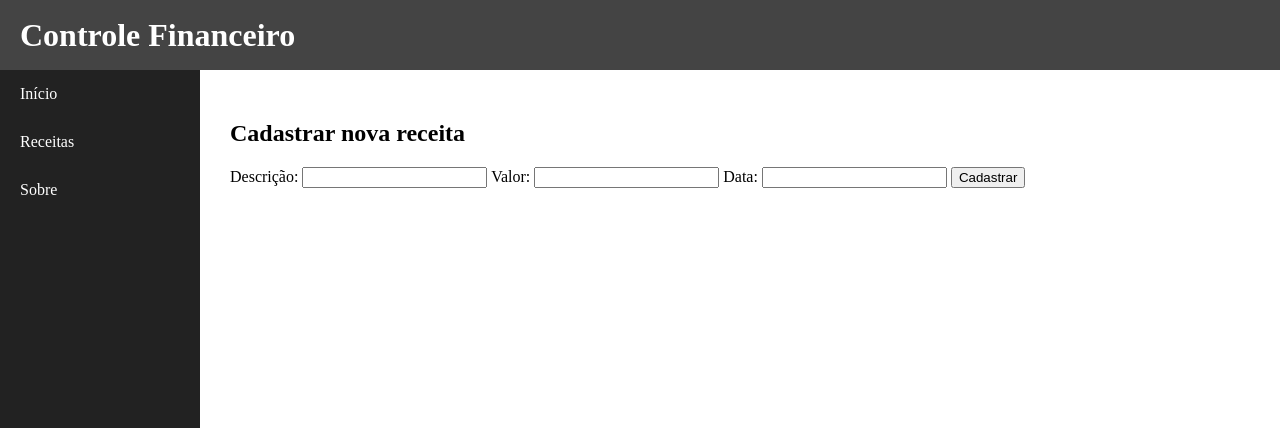
After one commit to samueldolberth/finance, a Flask app: page /receitas in a window 1280 px wide. The commit adds this page. Shown: the top 428 px of the page. Run offline with Flask 3, Linux system fonts and the light colour scheme.

Commit message:
cadastro receitas

```diff
--- a/app.py
+++ b/app.py
@@ -1,5 +1,5 @@
 
-from flask import Flask, request, render_template
+from flask import Flask, request, render_template, redirect, url_for
 
 # Inicialização
 app = Flask(__name__)
@@ -76,12 +76,16 @@ def cadastro_receitas():
 
     if request.method == "POST":
         descricao = request.form.get("descricao")
-        valor = request.form.get("valor")
+        valor = float(request.form.get("valor"))
         data = request.form.get("data")
+        novo_id = len(lista_receitas) + 1
 
-        return f"Receita recebida: {descricao} - R$ {valor} - {data}"
+        lista_receitas.append({"id": novo_id, "descricao": descricao, "valor": valor,"data": data})
 
-    return render_template("receitas.html")
+        return redirect(url_for("dashboard"))
+
+    return render_template("nova_receita.html")
+
 
 
 # Executa o servidor
--- a/templates/dashboard.html
+++ b/templates/dashboard.html
@@ -5,7 +5,7 @@
 <ul>
   {% for receita in receitas %}
   <li>
-    {{ receita.data }} - {{ receita.descricao }} - {{ "%.2f"|format(receita.valor) }}
+    #{{ receita.id }} - {{ receita.data }} - {{ receita.descricao }} - R$ {{ "%.2f"|format(receita.valor) }}
     {% if receita.valor > 500 %}
     <strong>(Acima de R$ 500,00)</strong>
     {% endif %}
--- /dev/null
+++ b/templates/nova_receita.html
@@ -0,0 +1,17 @@
+{% extends "base.html" %}
+
+{% block content %}
+    <h2>Cadastrar nova receita</h2>
+    <form method="POST">
+        <label for="descricao">Descrição:</label>
+        <input type="text" id="descricao" name="descricao" required>
+
+        <label for="valor">Valor:</label>
+        <input type="number" id="valor" name="valor" required>
+
+        <label for="data">Data:</label>
+        <input type="text" id="data" name="data" required>
+
+        <button type="submit">Cadastrar</button>
+    </form>
+{% endblock %}
```
Also changed, not shown: static/estilo.css (+0 -24 lines).
